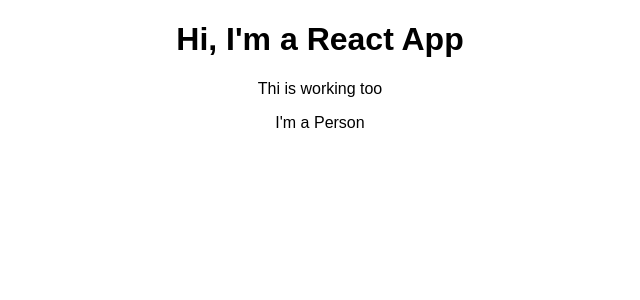
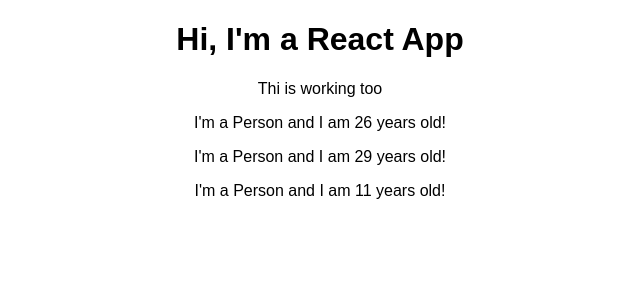
Before and after one commit to hishambokhari/LearnReact, a React (Create React App) app: page / in a window 1280 px wide. Shown: the top 300 px of the page, without its empty margins (320-960 px from the left). Built offline with nearby package versions, Linux system fonts and the light colour scheme.

Commit message:
outputting dynamic content

```diff
--- a/src/App.js
+++ b/src/App.js
@@ -10,6 +10,8 @@
         <h1>Hi, I'm a React App</h1>
         <p>Thi is working too</p>
         <Person />
+        <Person />
+        <Person />
       </div>
     );
     // return React.createElement('div', {className: 'App'}, React.createElement('h1', null, 'Does this work now?'))
--- a/src/Person/Person.js
+++ b/src/Person/Person.js
@@ -4,7 +4,8 @@
 
 const person = () => { //es6 equiv for functions
 
-  return <p>I'm a Person</p>
+  return <p>I'm a Person and I am {Math.floor(Math.random() * 30)} years old!</p>
 };
 
+
 export default person;
```
